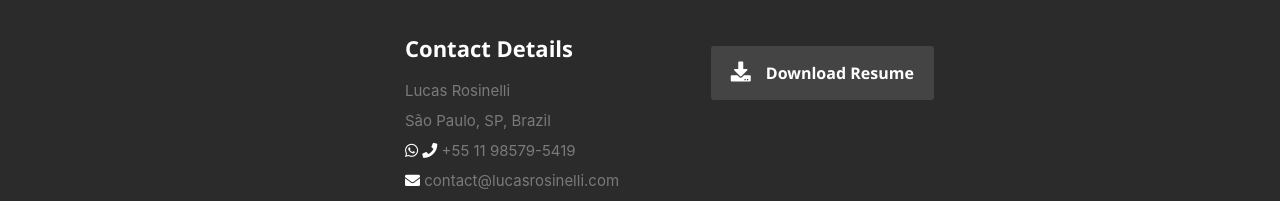
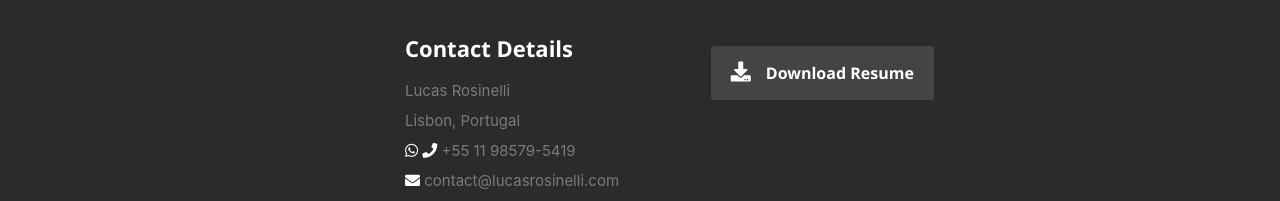
Before and after one commit to LucasRosinelli/resume, a React (Create React App) app: page / in a window 1280 px wide. Shown: the part 1027-1228 px from the top of the page. Built offline with nearby package versions, Linux system fonts and the light colour scheme.

Commit message:
Current location updated to Lisbon

```diff
--- a/src/resumeData.js
+++ b/src/resumeData.js
@@ -18,7 +18,7 @@ let resumeData = {
         },
         "email": "contact@lucasrosinelli.com",
         "skype": "lucas.rosinelli",
-        "currentLocation": "São Paulo, SP, Brazil"
+        "currentLocation": "Lisbon, Portugal"
     },
     "resume": {
         "workExperiences": [
```
